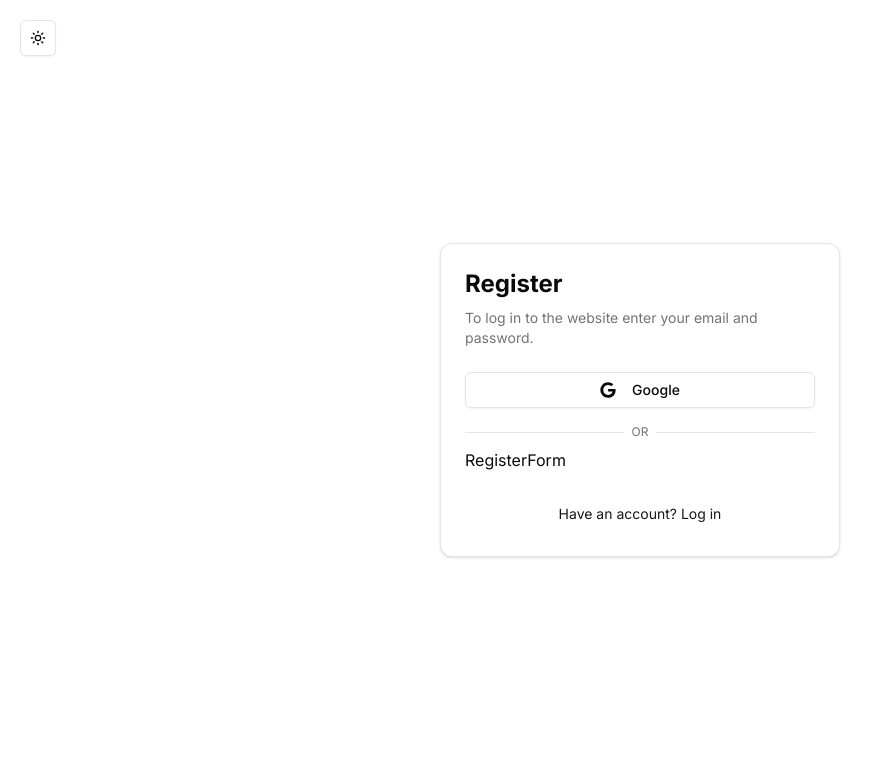
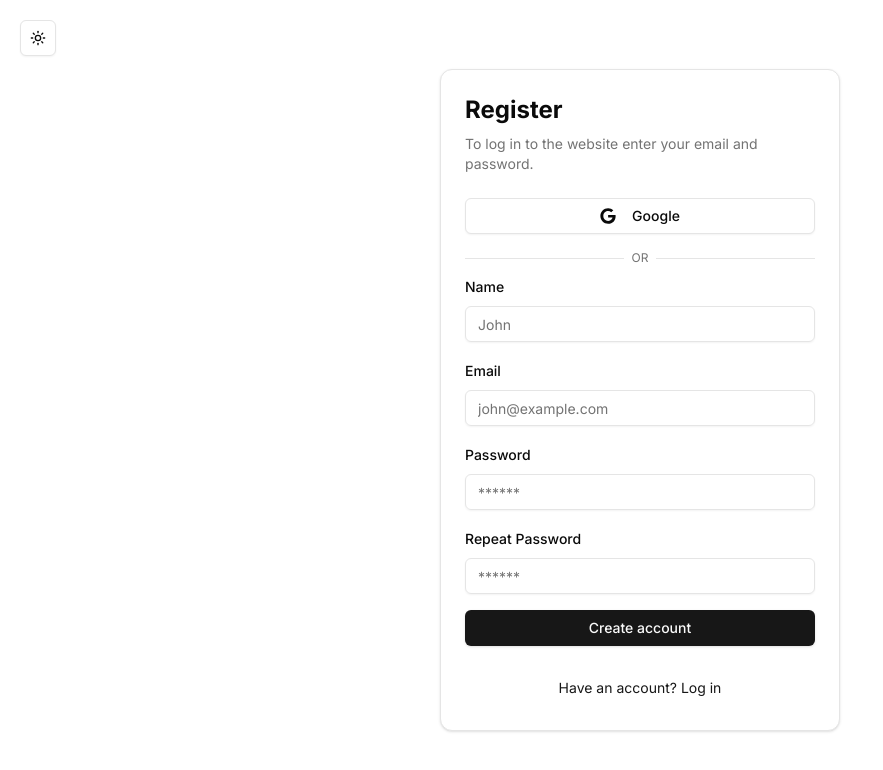
Before and after one commit to Liknox/fullstack-auth, a Next.js app in the folder next.js-client/: page /auth/register in a window 1280 px wide. Shown: the top 770 px of the page, without its empty margins (0-883 px from the left). Built offline with nearby package versions, Linux system fonts and the light colour scheme.

Commit message:
feat: create register resolver, schema and form component

```diff
--- a/next.js-client/src/features/auth/components/RegisterForm.tsx
+++ b/next.js-client/src/features/auth/components/RegisterForm.tsx
@@ -1,6 +1,38 @@
+"use client"
+
+import { zodResolver } from "@hookform/resolvers/zod"
+import { useForm } from "react-hook-form"
+
+import {
+   Button,
+   Form,
+   FormControl,
+   FormField,
+   FormItem,
+   FormLabel,
+   FormMessage,
+   Input
+} from "@/shared/components/ui"
+
+import { RegisterSchema, TypeRegisterSchema } from "../schemas"
+
 import { AuthWrapper } from "./AuthWrapper"
 
 export function RegisterForm() {
+   const form = useForm<TypeRegisterSchema>({
+      resolver: zodResolver(RegisterSchema),
+      defaultValues: {
+         name: "",
+         email: "",
+         password: "",
+         passwordRepeat: ""
+      }
+   })
+
+   const onSubmit = (values: TypeRegisterSchema) => {
+      console.log(values)
+   }
+
    return (
       <AuthWrapper
          heading="Register"
@@ -8,7 +40,77 @@ export function RegisterForm() {
          backButtonLabel="Have an account? Log in"
          backButtonHref="/auth/login"
          isShowSocial>
-         RegisterForm
+         <Form {...form}>
+            <form
+               onSubmit={form.handleSubmit(onSubmit)}
+               className="grid gap-2 space-y-2">
+               <FormField
+                  control={form.control}
+                  name="name"
+                  render={({ field }) => (
+                     <FormItem>
+                        <FormLabel>Name</FormLabel>
+                        <FormControl>
+                           <Input placeholder="John" {...field} />
+                        </FormControl>
+                        <FormMessage />
+                     </FormItem>
+                  )}
+               />
+               <FormField
+                  control={form.control}
+                  name="email"
+                  render={({ field }) => (
+                     <FormItem>
+                        <FormLabel>Email</FormLabel>
+                        <FormControl>
+                           <Input
+                              placeholder="john@example.com"
+                              type="email"
+                              {...field}
+                           />
+                        </FormControl>
+                        <FormMessage />
+                     </FormItem>
+                  )}
+               />
+               <FormField
+                  control={form.control}
+                  name="password"
+                  render={({ field }) => (
+                     <FormItem>
+                        <FormLabel>Password</FormLabel>
+                        <FormControl>
+                           <Input
+                              placeholder="******"
+                              type="password"
+                              {...field}
+                           />
+                        </FormControl>
+                        <FormMessage />
+                     </FormItem>
+                  )}
+               />
+               <FormField
+                  control={form.control}
+                  name="passwordRepeat"
+                  render={({ field }) => (
+                     <FormItem>
+                        <FormLabel>Repeat Password</FormLabel>
+                        <FormControl>
+                           <Input
+                              placeholder="******"
+                              type="password"
+                              {...field}
+                           />
+                        </FormControl>
+                        <FormMessage />
+                     </FormItem>
+                  )}
+               />
+               <Button type="submit">Create account</Button>
+            </form>
+         </Form>
       </AuthWrapper>
    )
 }
```
Also changed, not shown: next.js-client/src/features/auth/schemas/register.schema.ts (line endings or trailing spaces).
